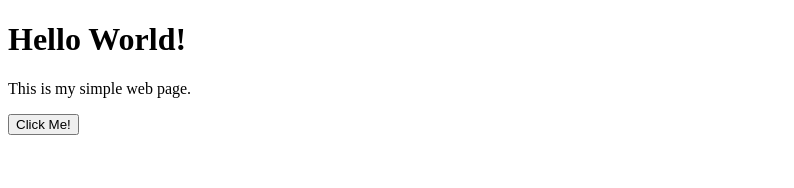
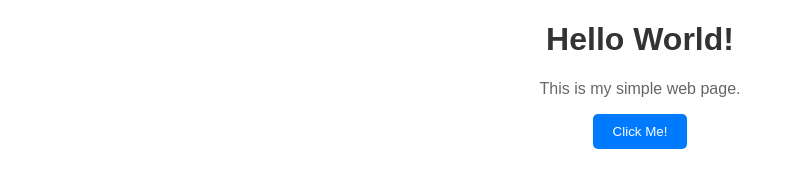
Before and after one commit to bjoernholmlund/netlify, a plain HTML site: page index.html in a window 1280 px wide. Shown: the whole page, without its empty margins (0-794 px from the left). Drawn offline with Linux system fonts and the light colour scheme.

Commit message:
trying one more time pushing

```diff
--- a/index.html
+++ b/index.html
@@ -4,7 +4,7 @@
 <head>
   <meta charset="UTF-8">
   <meta name="viewport" content="width=device-width, initial-scale=1.0">
-  <link rel="stylesheet" href="style.css">
+  <link rel="stylesheet" href="./index.css">
   <title>Document</title>
 </head>
 
```
